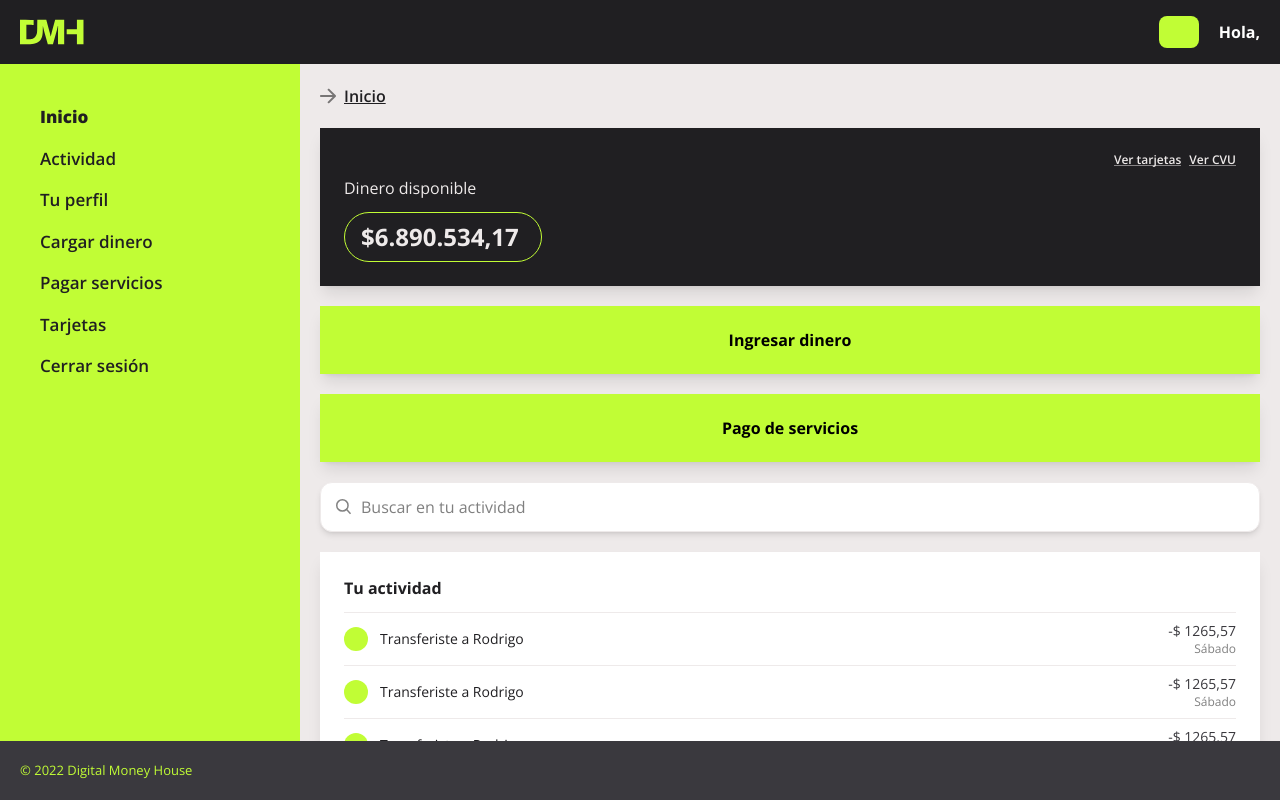
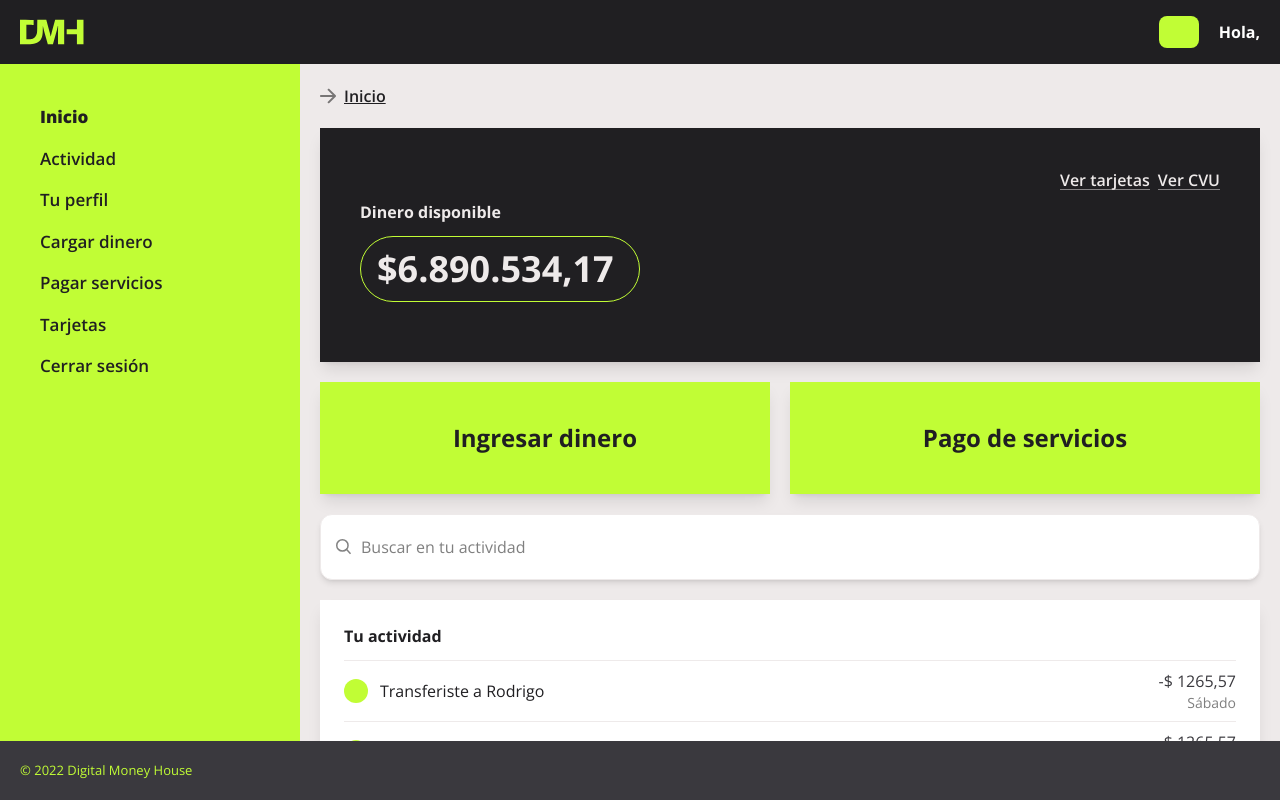
Before and after one commit to virginiafrias-dev/Digital_Money_House, a Next.js app: page /dashboard in a window 1280 px wide. Built offline with nearby package versions, Linux system fonts and the light colour scheme.

Commit message:
wip: finalized some UI features

```diff
--- a/src/components/Dashboard/Dashboard.tsx
+++ b/src/components/Dashboard/Dashboard.tsx
@@ -14,26 +14,29 @@ const Dashboard = () => {
 
       <div className="px-5 flex flex-col gap-5 pb-5">
         {/* Black CC */}
-        <Card style="black" className="flex flex-col gap-2 p-6! shadow-lg">
+        <Card
+          style="black"
+          className="flex flex-col gap-2 p-6! lg:p-10! lg:pb-15! shadow-lg"
+        >
           <div className="flex gap-2">
             <div className="grow" />
             <Link
               href={"/payment-methods"}
-              className="text-xs font-semibold relative after:bottom-[2px] after:inset-x-0 after:h-[1px] after:absolute after:content-[''] after:bg-brand-white/50"
+              className="text-xs md:text-base font-semibold relative after:bottom-[2px] after:inset-x-0 after:h-[1px] after:absolute after:content-[''] after:bg-brand-white/50"
             >
               Ver tarjetas
             </Link>
             <Link
               href={"/payment-methods"}
-              className="text-xs font-semibold relative after:bottom-[2px] after:inset-x-0 after:h-[1px] after:absolute after:content-[''] after:bg-brand-white/50"
+              className="text-xs md:text-base font-semibold relative after:bottom-[2px] after:inset-x-0 after:h-[1px] after:absolute after:content-[''] after:bg-brand-white/50"
             >
               Ver CVU
             </Link>
           </div>
           <div className="flex flex-col gap-3">
-            <p>Dinero disponible</p>
+            <p className="md:font-bold">Dinero disponible</p>
             <div className="flex">
-              <p className="font-bold text-2xl border border-brand-green rounded-full px-4 py-2">
+              <p className="font-bold text-2xl md:text-[32px] lg:text-[36px] border border-brand-green rounded-full px-4 py-2">
                 $
                 {new Intl.NumberFormat("es", {
                   style: "currency",
@@ -47,23 +50,29 @@ const Dashboard = () => {
         </Card>
 
         {/* Green links */}
-        <Link href={"/transactions"}>
+        <div className="flex flex-col gap-5 lg:flex-row">
+          <Link href={"/transactions"} className="lg:grow">
             <Card
               style="green"
-            className="grid place-items-center shadow-lg py-[22px]"
+              className="grid place-items-center shadow-lg py-[22px] lg:py-10"
             >
-            <p className="font-bold text-black">Ingresar dinero</p>
+              <p className="font-bold md:text-2xl text-brand-black">
+                Ingresar dinero
+              </p>
             </Card>
           </Link>
 
-        <Link href={"/services"}>
+          <Link href={"/services"} className="lg:grow">
             <Card
               style="green"
-            className="grid place-items-center shadow-lg py-[22px]"
+              className="grid place-items-center shadow-lg py-[22px] lg:py-10"
             >
-            <p className="font-bold text-black">Pago de servicios</p>
+              <p className="font-bold md:text-2xl text-brand-black">
+                Pago de servicios
+              </p>
             </Card>
           </Link>
+        </div>
 
         {/* Search bar */}
         <div className="relative flex">
@@ -73,7 +82,7 @@ const Dashboard = () => {
           <input
             type="text"
             placeholder="Buscar en tu actividad"
-            className="ring-transparent shadow-lg grow pl-10!"
+            className="ring-transparent shadow-lg grow pl-10! py-5! md:text-lg"
           />
         </div>
 
@@ -87,10 +96,10 @@ const Dashboard = () => {
 const ActivityCardItem = () => (
   <div className="flex gap-3 items-center">
     <div className="bg-brand-green rounded-full w-6 h-6" />
-    <p className="text-sm grow">Transferiste a Rodrigo</p>
+    <p className="text-sm md:text-base grow">Transferiste a Rodrigo</p>
     <div className="flex flex-col justify-evenly items-end">
-      <p className="text-sm text-brand-gray">-$ 1265,57</p>
-      <p className="text-xs text-black/50">Sábado</p>
+      <p className="text-sm md:text-base text-brand-gray">-$ 1265,57</p>
+      <p className="text-xs md:text-sm text-black/50">Sábado</p>
     </div>
   </div>
 );
@@ -110,7 +119,7 @@ const ActivityCard = () => (
     <div className="h-px bg-brand-white" />
 
     <Link href={"/activity"} className="mt-2 flex items-center justify-between">
-      <p className="font-bold text-xs">Ver toda tu actividad</p>
+      <p className="font-bold text-xs md:text-base">Ver toda tu actividad</p>
       <ArrowRight />
     </Link>
   </Card>
--- a/src/components/HamburgerMenuButton/HamburgerMenuButton.tsx
+++ b/src/components/HamburgerMenuButton/HamburgerMenuButton.tsx
@@ -1,8 +1,15 @@
 import React from "react";
 
-const HamburgerMenuButton = () => {
+interface Props {
+  onClick: () => void;
+}
+
+const HamburgerMenuButton = ({ onClick }: Props) => {
   return (
-    <button className="flex items-center justify-center flex-col gap-[7px] cursor-pointer">
+    <button
+      onClick={onClick}
+      className="flex items-center justify-center flex-col gap-[7px] cursor-pointer"
+    >
       <div className="w-[33px] border-2 border-brand-green rounded-full"></div>
       <div className="w-[33px] border-2 border-brand-green rounded-full"></div>
       <div className="w-[33px] border-2 border-brand-green rounded-full"></div>
--- a/src/components/Header/Header.tsx
+++ b/src/components/Header/Header.tsx
@@ -7,6 +7,7 @@ import Link from "next/link";
 import { usePathname } from "next/navigation";
 import { useEffect, useMemo, useState } from "react";
 import HamburgerMenuButton from "../HamburgerMenuButton/HamburgerMenuButton";
+import { SideNavMobile } from "../SideNav/SideNav";
 
 const Header = () => {
   const { isAuthenticated } = useAuth();
@@ -22,7 +23,7 @@ const Header = () => {
   return (
     <header
       className={clsx(
-        "flex justify-between items-center h-16 px-5",
+        "flex justify-between items-center h-16 px-5 z-[100]",
         isOnSignupOrLogin ? "bg-brand-green" : "bg-brand-black"
       )}
     >
@@ -98,6 +99,12 @@ interface UserData {
 const DefaultNav = ({ isAuthenticated, pathName }: DefaultNavProps) => {
   const [userData, setUserData] = useState<UserData>({} as UserData);
 
+  const [isMenuOpen, setIsMenuOpen] = useState(false);
+
+  const toggleMenu = () => {
+    setIsMenuOpen((prev) => !prev);
+  };
+
   const getInfo = async () => {
     const response = await fetch("/api/user");
     const data = await response.json();
@@ -123,12 +130,19 @@ const DefaultNav = ({ isAuthenticated, pathName }: DefaultNavProps) => {
         <>
           <Link
             href={"/profile"}
-            className="w-10 h-8 bg-brand-green text-brand-black font-bold grid place-items-center rounded-lg"
+            className="w-10 h-8 bg-brand-green text-brand-black font-bold grid place-items-center rounded-lg md:text-xl"
           >
             {initials}
           </Link>
+          {isAuthenticated && (
+            <SideNavMobile
+              isMenuOpen={isMenuOpen}
+              setIsMenuOpen={setIsMenuOpen}
+              name={`${userData.firstname} ${userData.lastname}`}
+            />
+          )}
           <div className="grid place-items-center md:hidden">
-            <HamburgerMenuButton />
+            <HamburgerMenuButton onClick={toggleMenu} />
           </div>
           <p className="text-white font-bold flex items-center max-md:hidden">
             Hola, {userData.firstname} {userData.lastname}
--- a/src/components/SideNav/SideNav.tsx
+++ b/src/components/SideNav/SideNav.tsx
@@ -1,8 +1,40 @@
 "use client";
+import Close from "@/public/icons/Close";
 import clsx from "clsx";
 import Link from "next/link";
 import { usePathname } from "next/navigation";
 import React, { useEffect, useState } from "react";
+
+const LINKS = [
+  {
+    path: "/dashboard",
+    label: "Inicio",
+  },
+  {
+    path: "/activity",
+    label: "Actividad",
+  },
+  {
+    path: "/profile",
+    label: "Tu perfil",
+  },
+  {
+    path: "/transactions",
+    label: "Cargar dinero",
+  },
+  {
+    path: "/services",
+    label: "Pagar servicios",
+  },
+  {
+    path: "/payment-methods",
+    label: "Tarjetas",
+  },
+  {
+    path: "/logout",
+    label: "Cerrar sesión",
+  },
+];
 
 const SideNav = () => {
   const pathName = usePathname();
@@ -25,53 +57,76 @@ const SideNav = () => {
 
   return (
     <nav className="max-xl:w-[25%] xl:w-[300px] bg-brand-green flex flex-col gap-4 p-10 max-md:hidden">
-      <Link
-        className={clsx("sidenav-link", path === "/dashboard" && "active")}
-        href="/dashboard"
-      >
-        Inicio
-      </Link>
-      <Link
-        className={clsx("sidenav-link", path === "/activity" && "active")}
-        href="/activity"
-      >
-        Actividad
-      </Link>
-      <Link
-        className={clsx("sidenav-link", path === "/profile" && "active")}
-        href="/profile"
-      >
-        Tu perfil
-      </Link>
-      <Link
-        className={clsx("sidenav-link", path === "/transactions" && "active")}
-        href="/transactions"
-      >
-        Cargar dinero
-      </Link>
-      <Link
-        className={clsx("sidenav-link", path === "/services" && "active")}
-        href="/services"
-      >
-        Pagar servicios
-      </Link>
-      <Link
-        className={clsx(
-          "sidenav-link",
-          path === "/payment-methods" && "active"
-        )}
-        href="/payment-methods"
-      >
-        Tarjetas
-      </Link>
-      <Link
-        className={clsx("sidenav-link", path === "/logout" && "active")}
-        href="/logout"
-      >
-        Cerrar sesión
-      </Link>
+      {LINKS.map((link) => (
+        <Link
+          key={link.path + "Desktop"}
+          className={clsx("sidenav-link", path === link.path && "active")}
+          href={link.path}
+        >
+          {link.label}
+        </Link>
+      ))}
     </nav>
   );
 };
 
+export const SideNavMobile = ({
+  isMenuOpen,
+  setIsMenuOpen,
+  name = "Juan Perez",
+}: {
+  isMenuOpen: boolean;
+  setIsMenuOpen: (isMenuOpen: boolean) => void;
+  name: string;
+}) => {
+  const pathName = usePathname();
+
+  const [path, setPath] = useState("");
+
+  useEffect(() => {
+    setPath(pathName);
+  }, [pathName]);
+
+  return (
+    <div className="md:hidden">
+      {isMenuOpen && (
+        <div
+          className="bg-brand-gray/50 fixed inset-0 z-[80] backdrop-blur-xs transform transition-all duration-300"
+          onClick={() => setIsMenuOpen(false)}
+        />
+      )}
+      <div
+        className={clsx(
+          "bg-brand-green fixed w-[220px] right-0 top-0 bottom-0 z-[90] transition-all duration-400 flex flex-col",
+          isMenuOpen ? "translate-x-0" : "translate-x-[100%] "
+        )}
+      >
+        <div className="h-[120px] bg-brand-gray flex flex-col p-5 px-5 gap-4">
+          <button onClick={() => setIsMenuOpen(false)} className="self-end">
+            <Close />
+          </button>
+          <div className="self-start px-3">
+            <p className="text-brand-green  font-bold">
+              Hola, <br />
+              {name}
+            </p>
+          </div>
+        </div>
+        <nav className="flex flex-col gap-4 px-10 py-5">
+          {LINKS.map((link) => (
+            <Link
+              key={link.path + "Desktop"}
+              onClick={() => setIsMenuOpen(false)}
+              className={clsx("sidenav-link", path === link.path && "active")}
+              href={link.path}
+            >
+              {link.label}
+            </Link>
+          ))}
+        </nav>
+      </div>
+    </div>
+  );
+};
+
 export default SideNav;
--- /dev/null
+++ b/src/public/icons/Close.tsx
@@ -0,0 +1,29 @@
+import React from "react";
+
+const Close = ({ className }: { className?: string }) => {
+  return (
+    <svg
+      width="18"
+      height="18"
+      viewBox="0 0 18 18"
+      fill="none"
+      xmlns="http://www.w3.org/2000/svg"
+      className={className}
+    >
+      <path
+        d="M2 2L16 16"
+        stroke="#C1FD35"
+        strokeWidth="3"
+        strokeLinecap="round"
+      />
+      <path
+        d="M16 2L2 15"
+        stroke="#C1FD35"
+        strokeWidth="3"
+        strokeLinecap="round"
+      />
+    </svg>
+  );
+};
+
+export default Close;
```
Lines whose indentation alone changed are shown as unchanged.
